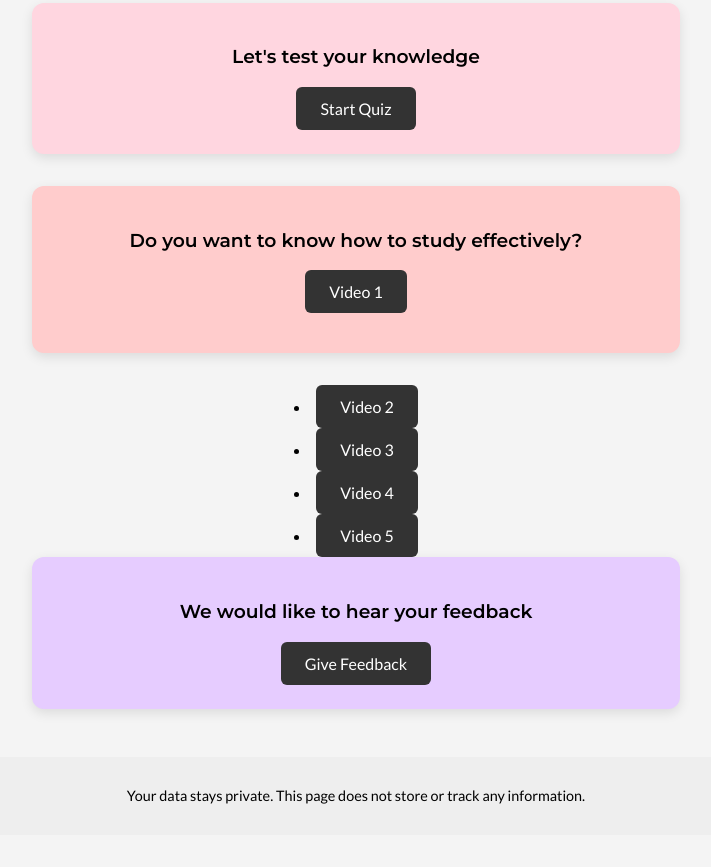
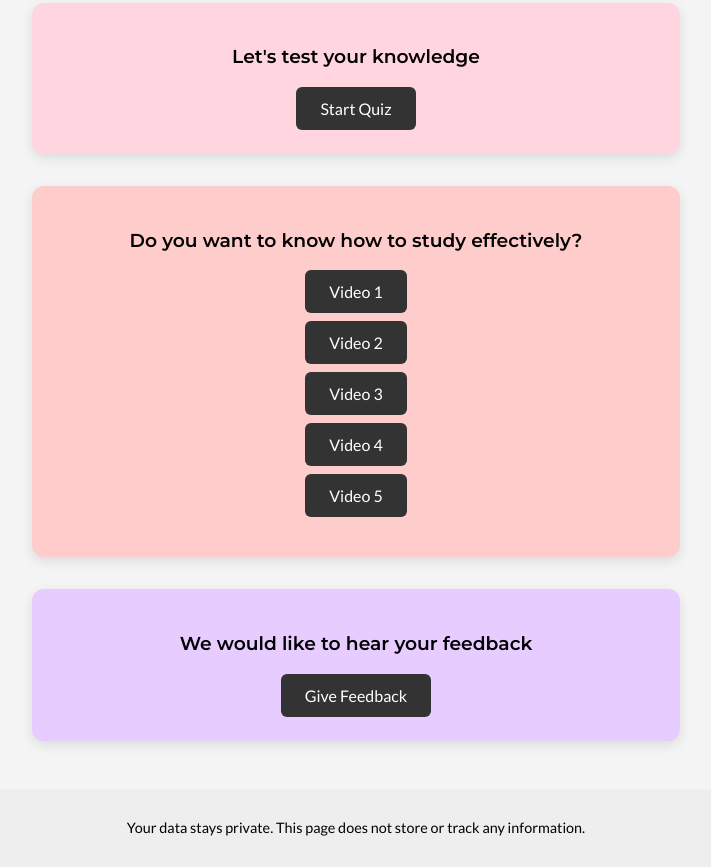
Before and after one commit to NFCampus/StudentWorkspace, a plain HTML site: page index.html in a window 1280 px wide. Shown: the part 503-1370 px from the top of the page, without its empty margins (284-995 px from the left). Before the commit the page ends 1338 px from the top, so only its background shows below. Drawn offline with Linux system fonts and the light colour scheme.

Commit message:
Update index.html

```diff
--- a/index.html
+++ b/index.html
@@ -31,12 +31,13 @@
 
     <div class="tool-box youtube">
       <h3>Do you want to know how to study effectively?</h3>
-      <ul>
-        <li><a href="https://youtu.be/CPxSzxylRCI" target="_blank" class="tool-btn">Video 1</a></div>
-        <li><a href="https://youtu.be/jMhhaAQK1NQ" target="_blank" class="tool-btn">Video 2</a></div>
-        <li><a href="https://youtu.be/Y4dnlvGBznU" target="_blank" class="tool-btn">Video 3</a></div>
-        <li><a href="https://youtu.be/gS454vRDCWc" target="_blank" class="tool-btn">Video 4</a></div>
-        <li><a href="https://youtu.be/1bszFX_XcbU" target="_blank" class="tool-btn">Video 5</a></div>
+      <ul class="video list">
+        <li><a href="https://youtu.be/CPxSzxylRCI" target="_blank" class="tool-btn">Video 1</a></li>
+        <li><a href="https://youtu.be/jMhhaAQK1NQ" target="_blank" class="tool-btn">Video 2</a></li>
+        <li><a href="https://youtu.be/Y4dnlvGBznU" target="_blank" class="tool-btn">Video 3</a></li>
+        <li><a href="https://youtu.be/gS454vRDCWc" target="_blank" class="tool-btn">Video 4</a></li>
+        <li><a href="https://youtu.be/1bszFX_XcbU" target="_blank" class="tool-btn">Video 5</a></li>
+      </ul>
     </div>
 
     <div class="tool-box feedback">
```
